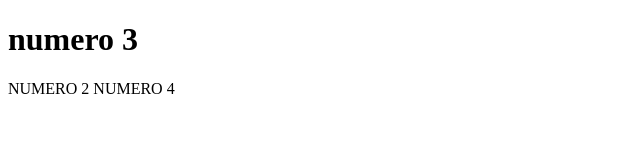
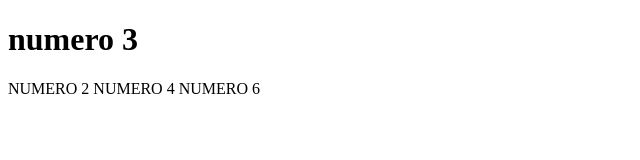
Before and after one commit to INGANDRESCHACON/REPOSITORIO_NUMERO_UNO, a plain HTML site: page nosotros.html in a window 1280 px wide. Shown: the whole page, without its empty margins (0-640 px from the left). Drawn offline with Linux system fonts and the light colour scheme.

Commit message:
commit numero 6

```diff
--- a/nosotros.html
+++ b/nosotros.html
@@ -15,5 +15,6 @@ numero 3
 </h1>
     NUMERO 2
     NUMERO 4
+NUMERO 6
 </body>
 </html>
```
